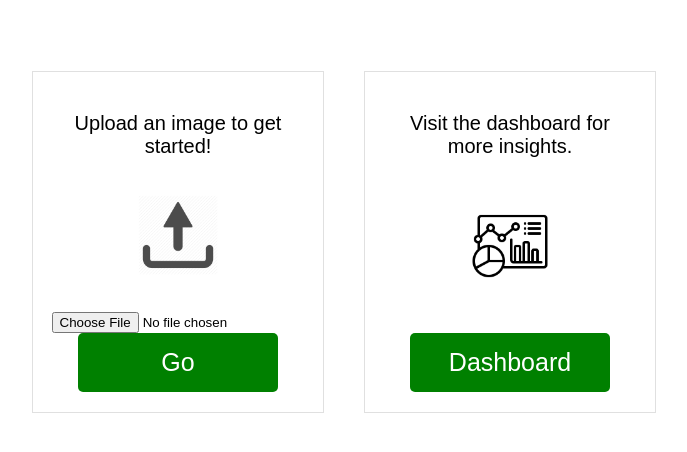
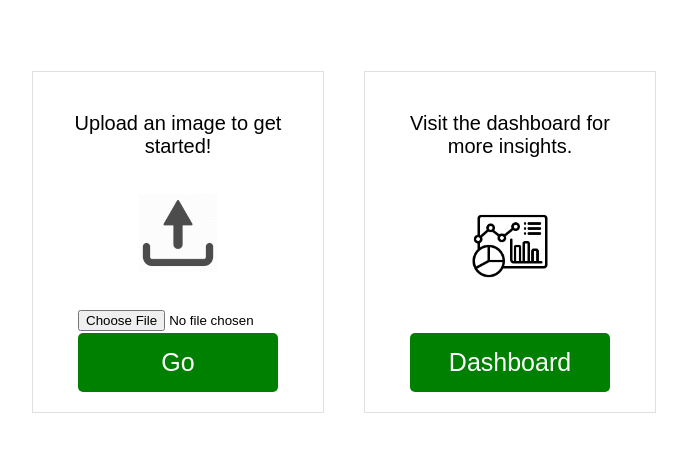
Before and after one commit to roannalim/dsa3101-2310-12-ocr, a Flask app: page / in a window 1280 px wide; the page is wider, and only the part inside the window is pictured. Shown: the part 158-610 px from the top of that part, without its empty margins (296-983 px from the left). Run offline with Flask 3, Linux system fonts and the light colour scheme.

Commit message:
Shifted Choose File button to the right

```diff
--- a/frontend/templates/Main.html
+++ b/frontend/templates/Main.html
@@ -48,7 +48,7 @@
             font-size: 20px;
         }
 
-        .browse-button {
+        .go-button {
             font-size: 25px;
             padding: 15px 25px;
             background-color: #008000;
@@ -58,16 +58,21 @@
             text-align: center;
             border: none;
             display: inline-block;
-            border-radius: 5px; /* Rounded corners */
+            border-radius: 5px; /* Rounded corners*/
         }
 
-        .browse-button:hover {
-            background-color: #006400; /* Dark green on hover */
+        .go-button:hover {
+            background-color: #006400;
         }
 
         .logo {
-            width: 80px; /* Adjust the size based on your needs */
-            margin-bottom: 20px; /* Space between the logo and the button */
+            width: 80px;
+            margin-bottom: 20px;
+        }
+
+        input[type="file"] {
+            padding: 2px;
+            margin-left: 53px;
         }
 
     </style>
@@ -86,7 +91,7 @@
 
             <form method="POST" enctype="multipart/form-data" action="/image_processing" onsubmit="return validateForm()">
                 <input type="file" name="image" id="file-input" accept=".jpg, .jpeg, .png, .heic">
-                <button type="submit" class="browse-button">Go</button>
+                <button type="submit" class="go-button">Go</button>
                 <p id="error-message" style="color: red; display: none; ">Please select an image to upload.</p>
             </form>
         </div>
@@ -95,7 +100,7 @@
             <p class="description">Visit the dashboard for more insights.</p>
             <img src="{{ url_for('static', filename='Web Images/dashboard_icon.png') }}" alt="Dashboard Logo" class="logo"> <!-- Dashboard Logo -->
             <form action="/dashboard" method="get">
-                <button type="submit" class="browse-button">Dashboard</button>
+                <button type="submit" class="go-button">Dashboard</button>
             </form>
         </div>
     </div>
```
